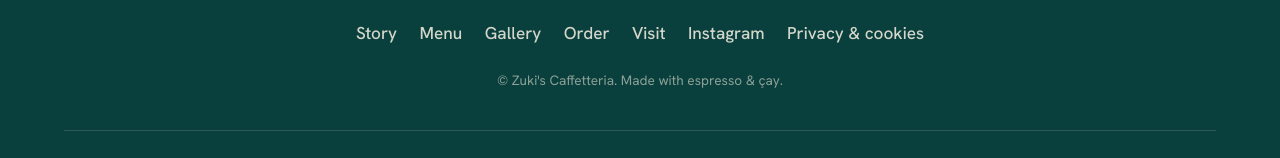
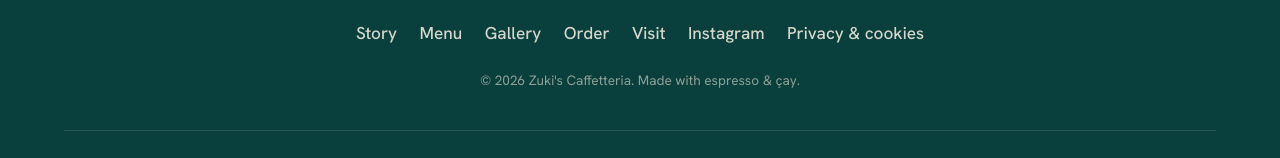
Before and after one commit to Vegasoft-Technologies/zuki-web, a Next.js app: page / in a window 1280 px wide. Shown: the part 8127-8285 px from the top of the page. Built offline with nearby package versions, Linux system fonts and the light colour scheme.

Commit message:
feat(footer): fill the copyright year in the browser

```diff
--- a/src/components/layout/SiteFooter.tsx
+++ b/src/components/layout/SiteFooter.tsx
@@ -1,6 +1,7 @@
 import Image from "next/image";
 import logo from "../../../public/images/logo.png";
 import vegasoftLogo from "../../../public/images/vegasoft-logo.png";
+import CurrentYear from "@/components/ui/CurrentYear";
 import { site } from "@/data/site";
 
 export default function SiteFooter() {
@@ -26,7 +27,8 @@ export default function SiteFooter() {
           <a href="/privacy">Privacy & cookies</a>
         </nav>
         <p className="footer__copy">
-          © <span id="year"></span> {"Zuki's Caffetteria. Made with espresso & çay."}
+          © <CurrentYear />
+          {" Zuki's Caffetteria. Made with espresso & çay."}
         </p>
       </div>
 
--- /dev/null
+++ b/src/components/ui/CurrentYear.tsx
@@ -0,0 +1,35 @@
+"use client";
+
+import { useSyncExternalStore } from "react";
+
+/**
+ * The year in the footer copyright line.
+ *
+ * It is read in the browser rather than on the server for the same reason the opening
+ * status is: the value depends on the clock. Baking it into the statically built page
+ * would freeze it and let it quietly go stale every January.
+ *
+ * Only the year is deferred. The sentence around it is server-rendered, so the footer
+ * never appears with missing text.
+ */
+let cached: string | null = null;
+
+/** Nothing to subscribe to: the year does not change while the page is open. */
+function subscribe(): () => void {
+  return () => {};
+}
+
+function getYear(): string {
+  // Cached so that the value is stable between renders, as the hook requires.
+  cached ??= String(new Date().getFullYear());
+  return cached;
+}
+
+function getServerYear(): string {
+  return "";
+}
+
+export default function CurrentYear() {
+  const year = useSyncExternalStore(subscribe, getYear, getServerYear);
+  return <span id="year">{year}</span>;
+}
```
